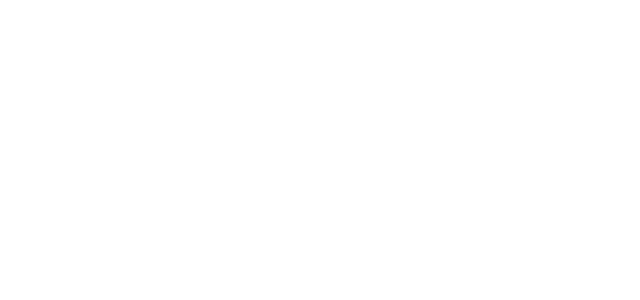
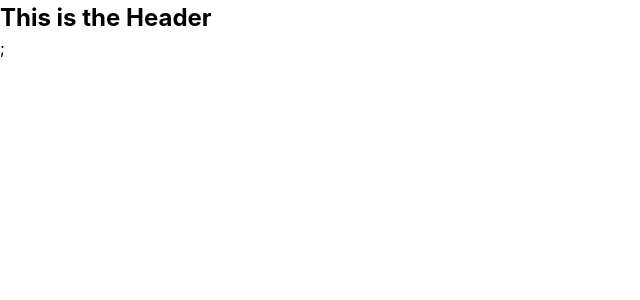
Before and after one commit to BasharAlwarad/feedback-project, a React (Vite) app: page / in a window 1280 px wide. Shown: the top 300 px of the page, without its empty margins (0-640 px from the left). Built offline with nearby package versions, Linux system fonts and the light colour scheme.

Commit message:
adding Header Component

```diff
--- a/src/App.jsx
+++ b/src/App.jsx
@@ -1,5 +1,10 @@
-function App() {
-  return <></>;
-}
+import Header from './components/Header';
+const App = () => {
+  return (
+    <>
+      <Header />;
+    </>
+  );
+};
 
 export default App;
--- /dev/null
+++ b/src/components/Header.jsx
@@ -0,0 +1,11 @@
+const Header = () => {
+  return (
+    <header>
+      <div className='container'>
+        <h2>This is the Header</h2>
+      </div>
+    </header>
+  );
+};
+
+export default Header;
```
